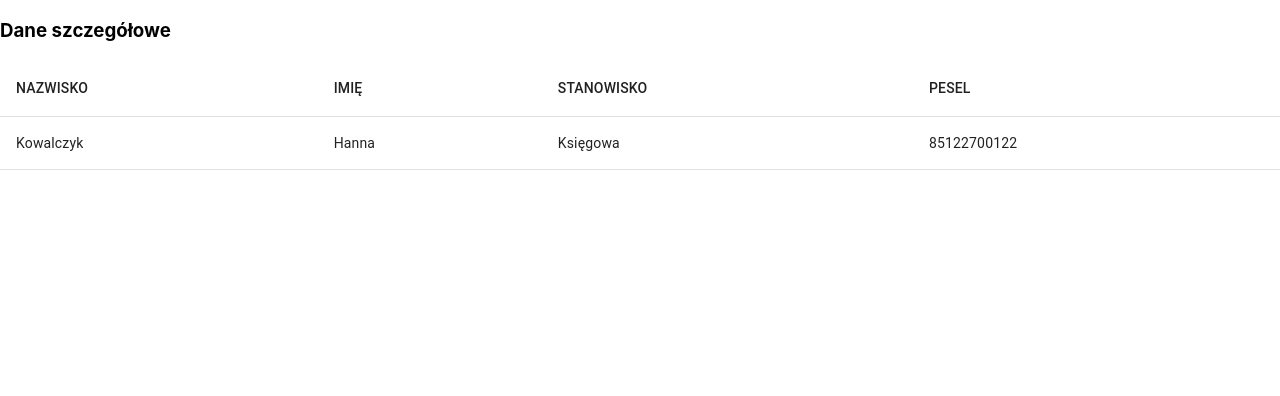
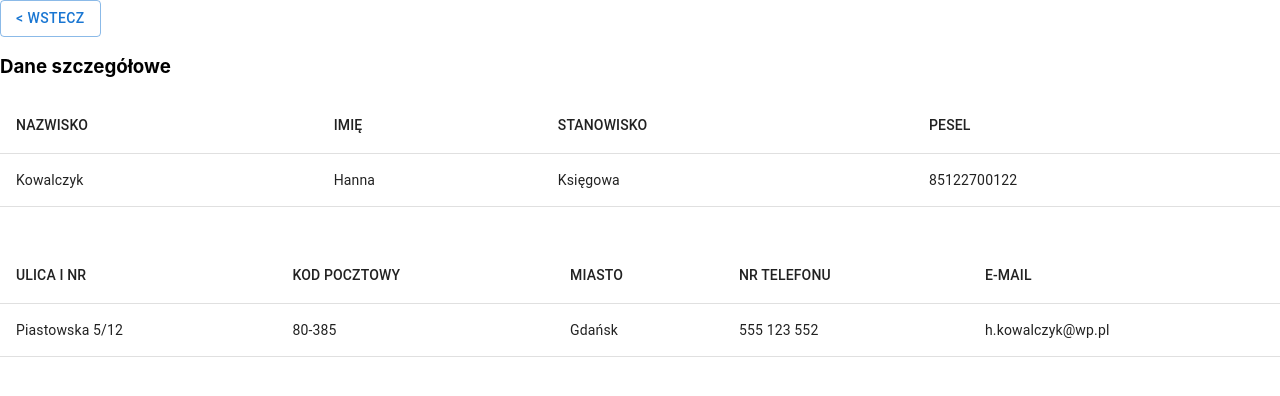
Before and after one commit to JoannaNowPl/UsefulLists-React, a React (Create React App) app: page /employeeDetails/85122700122 in a window 1280 px wide. Shown: the top 396 px of the page. Built offline with nearby package versions, Linux system fonts and the light colour scheme.

Commit message:
Added rendering of employee additional data and BackButton.

```diff
--- a/src/App.tsx
+++ b/src/App.tsx
@@ -2,54 +2,24 @@ import React from "react";
 import { Route, Routes } from "react-router-dom";
 import "./App.css";
 import { EmployeeDetailsPage } from "./employeesList/EmployeeDetailsPage";
+import { EmployeesData, IEmployeesData } from "./employeesList/EmployeesData";
 import EmployeesListPage from "./employeesList/EmployeesListPage";
-import { IEmployeeMainData } from "./employeesList/IEmployeeMainData";
 import { MainPage } from "./MainPage";
 
 
 function App() {
 
-  function createData(
-    lastName: string,
-    firstName: string,
-    position: string,
-    pesel: string,
-    streetWithNumber?: string,
-    postCode?: string,
-    city?: string,
-    phone?: string
-  ){
-    return {
-      lastName, firstName, position, pesel,
-      // employeeDetails: {streetWithNumber, postCode, city, phone}
-  } }
 
-  const employeesDemoData:IEmployeeMainData []= [
-    createData("Kowalczyk", "Hanna", "Księgowa", "85122700122"),
-    createData("Nowak", "Grzegorz", "Kierownik Produkcji", "02220512654"),
-    createData("Lato", "Jakub", "Technolog", "98071560233"),
-    createData("Krakowiak", "Mateusz", "Pracownik Produkcji", "95041265981"),
-    createData("Makowska", "Aneta", "Specjalista handlowy", "99060600754"),
-    createData("Małek", "Anna", "Specjalista ds. kadr", "01232500741"),
-    createData("Rafik", "Marek", "Pracownik Produkcji", "00312245731"),
-    createData("Robkowski", "Dawid", "Pracownik Produkcji", "01322547738"),
-    createData("Bukowska", "Elżbieta", "Pracownik Produkcji", "98050704598"),
-    createData("Dąbrowski", "Jan", "Pracownik Produkcji", "82050804577"),
-    createData("Dąbrowska", "Halina", "Pracownik Produkcji", "87040801895"),
-  ];
-
-  const [employeesMainData, setEmployeesMainData] = React.useState<IEmployeeMainData[]> (
-    employeesDemoData
+  const [employeesData, setEmployeesMainData] = React.useState<IEmployeesData[]> (
+    EmployeesData
   )
-
-  // console.log(employeesDemoData);
 
   return (
     <>
       <Routes>
         <Route path = "/" element={<MainPage/>}/>
-        <Route path="/employeesList" element={<EmployeesListPage employees={employeesMainData}  />} />
-        <Route path="/employeeDetails/:id" element={<EmployeeDetailsPage employees={employeesMainData}/>} />
+        <Route path="/employeesList" element={<EmployeesListPage employees={employeesData}  />} />
+        <Route path="/employeeDetails/:id" element={<EmployeeDetailsPage employees={employeesData}/>} />
       </Routes>
     </>
   );
--- /dev/null
+++ b/src/BackButton.tsx
@@ -0,0 +1,18 @@
+import Button from "@mui/material/Button";
+import { Link } from "react-router-dom";
+
+export interface IBackButtonProps {
+	to: string;
+}
+
+export function BackButton(props: IBackButtonProps): JSX.Element {
+	return (
+		<Button
+			variant='outlined'
+			component={Link}
+			to={props.to}
+		>
+			&lt; WSTECZ
+		</Button>
+	);
+}
--- /dev/null
+++ b/src/employeesList/EmployeeAdditionalData.tsx
@@ -0,0 +1,43 @@
+import Table from "@mui/material/Table";
+import TableBody from "@mui/material/TableBody";
+import TableCell from "@mui/material/TableCell";
+import TableContainer from "@mui/material/TableContainer";
+import TableHead from "@mui/material/TableHead";
+import TableRow from "@mui/material/TableRow";
+import { IEmployeeAdditionalData } from "./IEmployeeAdditionalData";
+
+export interface IEmployeeAdditionalDataProps {
+    employeeAdditionalData: IEmployeeAdditionalData;
+  }
+
+  export function EmployeeAdditionalData(props: IEmployeeAdditionalDataProps): JSX.Element {
+    return (
+      <div>
+        <TableContainer>
+          <Table
+            sx={{ minWidth: 750 }}
+            aria-labelledby="Pozostałe dane pracownika"
+          >
+            <TableHead>
+              <TableRow>
+                <TableCell> ULICA I NR</TableCell>
+                <TableCell> KOD POCZTOWY</TableCell>
+                <TableCell> MIASTO</TableCell>
+                <TableCell> NR TELEFONU</TableCell>
+                <TableCell> E-MAIL</TableCell>
+              </TableRow>
+            </TableHead>
+            <TableBody>
+              <TableRow>
+                <TableCell>{props.employeeAdditionalData.streetWithNumber}</TableCell>
+                <TableCell>{props.employeeAdditionalData.postCode}</TableCell>
+                <TableCell>{props.employeeAdditionalData.city}</TableCell>
+                <TableCell>{props.employeeAdditionalData.phone}</TableCell>
+                <TableCell>{props.employeeAdditionalData.email}</TableCell>
+              </TableRow>
+            </TableBody>
+          </Table>
+        </TableContainer>
+      </div>
+    );
+  }
--- a/src/employeesList/EmployeeDetailsPage.tsx
+++ b/src/employeesList/EmployeeDetailsPage.tsx
@@ -1,11 +1,15 @@
-import { Params, useParams } from "react-router-dom";
+import Button from "@mui/material/Button";
+import { Link, Params, useParams } from "react-router-dom";
+import { BackButton } from "../BackButton";
+import { EmployeeAdditionalData } from "./EmployeeAdditionalData";
 import { EmployeeMainData } from "./EmployeeMainData";
-import { IEmployeeMainData } from "./IEmployeeMainData";
+import { IEmployeesData } from "./EmployeesData";
+
 
 // To finish:
 
 export interface IEmployeeDetailsPageProps {
-  employees: IEmployeeMainData[];
+  employees: IEmployeesData[];
 }
 
 export function EmployeeDetailsPage(
@@ -14,12 +18,25 @@ export function EmployeeDetailsPage(
   const params: Readonly<Params<string>> = useParams();
   const idPesel: string = params.id || "";
   const index = props.employees.findIndex((el) => el.pesel === idPesel);
-  const employee: IEmployeeMainData = props.employees[index];
+
+  function renderAdditionalData():JSX.Element {
+    if (props.employees[index].streetWithNumber || props.employees[index].city || props.employees[index].postCode || props.employees[index].phone || props.employees[index].email) {
+      return (
+        <EmployeeAdditionalData employeeAdditionalData={props.employees[index]}/>
+      );
+    }
+    return <Button component={Link} to="additionalData"> Dodaj dane</Button>
+
+  }
 
   return (
     <div>
+      <BackButton to={"/employeesList"}/>
       <h3>Dane szczegółowe</h3>
-      <EmployeeMainData employeeMainData={employee} />
+      <EmployeeMainData employeeMainData={props.employees[index]} />
+      <br/>
+      <br/>
+      {renderAdditionalData()}
     </div>
   );
 }
--- /dev/null
+++ b/src/employeesList/EmployeesData.ts
@@ -0,0 +1,85 @@
+export interface IEmployeesData {
+    lastName: string,
+    firstName: string,
+    position: string,
+    pesel: string,
+    streetWithNumber?: string,
+    postCode?: string,
+    city?: string,
+    phone?: string,
+    email?: string
+}
+
+export const EmployeesData:IEmployeesData[] = [
+    {
+        lastName: "Kowalczyk",
+        firstName: "Hanna",
+        position: "Księgowa",
+        pesel: "85122700122",
+        streetWithNumber: "Piastowska 5/12",
+        postCode: "80-385",
+        city: "Gdańsk",
+        phone: "555 123 552",
+        email: "h.kowalczyk@wp.pl"
+    },
+    {
+        lastName: "Nowak",
+        firstName: "Grzegorz",
+        position: "Kierownik Produkcji",
+        pesel: "02220512654"
+    },
+    {
+        lastName: "Lato",
+        firstName: "Jakub",
+        position: "Technolog",
+        pesel: "98071560233"
+    },
+    {
+        lastName: "Krakowiak",
+        firstName: "Mateusz",
+        position: "Pracownik Produkcji",
+        pesel: "95041265981"
+    },
+    {
+        lastName: "Makowska",
+        firstName: "Aneta",
+        position: "Specjalista ds. handlowych",
+        pesel: "99060600754"
+    },
+    {
+        lastName: "Małek",
+        firstName: "Anna",
+        position: "Specjalista ds. kadr",
+        pesel: "90232500741"
+    },
+    {
+        lastName: "Rafik",
+        firstName: "Marek",
+        position: "Pracownik Produkcji",
+        pesel: "00312245731"
+    },
+    {
+        lastName: "Robkowski",
+        firstName: "Dawid",
+        position: "Pracownik Produkcji",
+        pesel: "01322547738"
+    },
+    {
+        lastName: "Bukowska",
+        firstName: "Elżbieta",
+        position: "Pracownik Produkcji",
+        pesel: "98050704598"
+    },
+    {
+        lastName: "Dąbrowski",
+        firstName: "Jan",
+        position: "Pracownik Produkcji",
+        pesel: "87051801555"
+    },
+    {
+        lastName: "Dąbrowska",
+        firstName: "Halina",
+        position: "Pracownik Produkcji",
+        pesel: "87040801895"
+    }
+]
--- a/src/employeesList/EmployeesListPage.tsx
+++ b/src/employeesList/EmployeesListPage.tsx
@@ -18,9 +18,11 @@ import { EmployeesMainTableHead } from "./EmployeesMainTableHead";
 import { EmployeesMainTableToolbar } from "./EmployeesMainTableToolbar";
 import { Link } from "react-router-dom";
 import { EmployeesMainTablePagination } from "./EmployeesMainTablePagination";
+import { IEmployeesData } from "./EmployeesData";
+import { BackButton } from "../BackButton";
 
 export interface IEmployeesListPageProps {
-  employees: IEmployeeMainData[];
+  employees: IEmployeesData[];
 }
 
 export default function EmployeesListPage(props: IEmployeesListPageProps) {
@@ -133,6 +135,10 @@ export default function EmployeesListPage(props: IEmployeesListPageProps) {
       : 0;
 
   return (
+    <div>
+      <BackButton to={"/"}/>
+
+
     <Box sx={{ width: "100%" }}>
       <Paper sx={{ width: "100%", mb: 2 }}>
         <EmployeesMainTableToolbar numSelected={selected.length} />
@@ -221,5 +227,6 @@ export default function EmployeesListPage(props: IEmployeesListPageProps) {
         label="Wąskie wiersze"
       />
     </Box>
+    </div>
   );
 }
--- /dev/null
+++ b/src/employeesList/IEmployeeAdditionalData.ts
@@ -0,0 +1,7 @@
+export interface IEmployeeAdditionalData {
+    readonly streetWithNumber?: string;
+    readonly postCode?: string;
+    readonly city?: string;
+    readonly phone?: string;
+    readonly email?: string;
+}
--- a/src/employeesList/IEmployeeDatails.ts
+++ /dev/null
@@ -1,6 +0,0 @@
-export interface IEmployeeDetails {
-    readonly streetWithNumber: string;
-    readonly postCode: string;
-    readonly city: string;
-    readonly phone: string;
-}
```
Also changed, not shown: src/employeesList/IEmployee.ts (deleted, +0 -7 lines).
